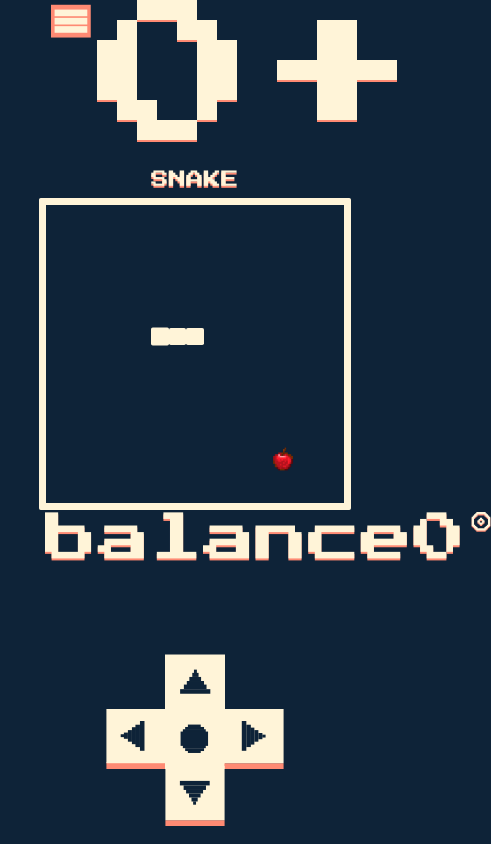
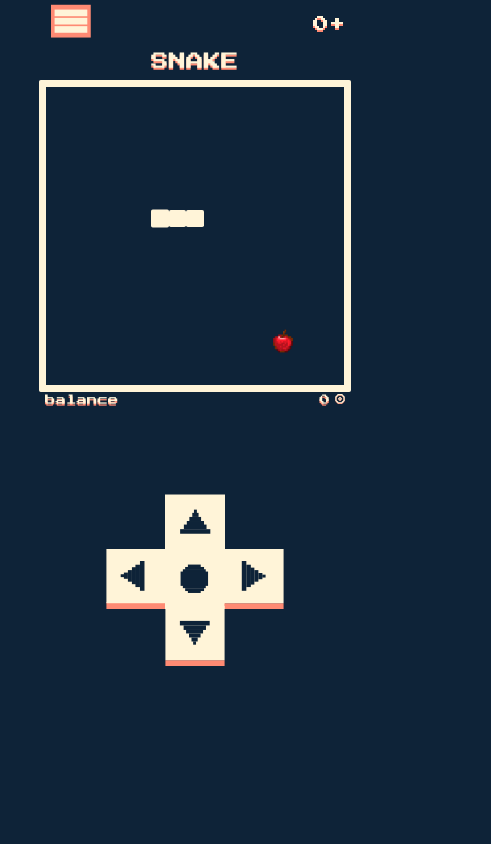
Before and after one commit to digmen/snake, a React (Vite) app: page / in a window 390 px wide. Shown: the whole page, 491 px wide, since content can reach past the window. Built offline with nearby package versions, Linux system fonts and the light colour scheme.

Commit message:
fdfgdfwwwewwswsddddsaas

```diff
--- a/src/components/App/app.module.css
+++ b/src/components/App/app.module.css
@@ -300,17 +300,21 @@
 		font-size: 5em;
 	}
 
+	.score_point .number_score {
+		font-size: 0.5em;
+	}
+
 	.number_score {
-		font-size: 5em;
+		font-size: 1em;
 	}
 
 	.balance {
-		font-size: 5em;
+		font-size: 1em;
 	}
 
 	.app_img_coin {
-		width: 20px;
-		height: 20px;
+		width: 10px;
+		height: 10px;
 		display: block;
 	}
 
```
